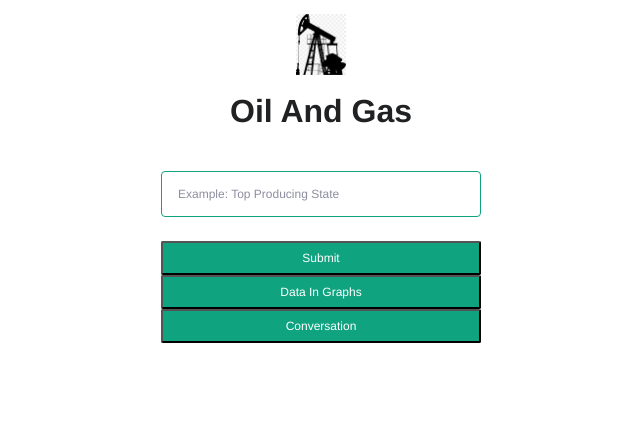
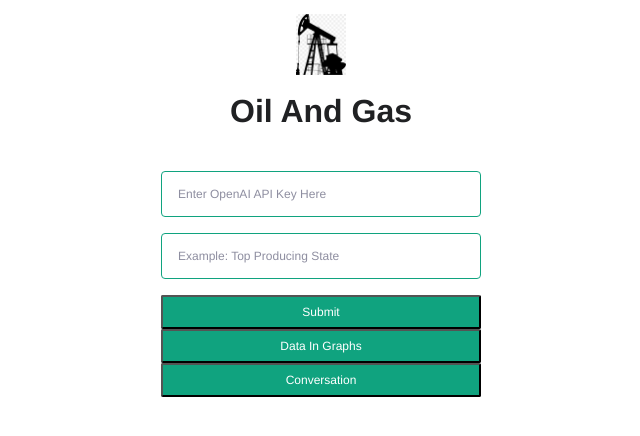
Before and after one commit to Optimus-Partha/DataFuel_Oil_And_Gas_Query_Tool, a Flask app: page / in a window 1280 px wide. Shown: the part 180-616 px from the top of the page, without its empty margins (319-959 px from the left). Run offline with Flask 3, Linux system fonts and the light colour scheme; some web fonts are replaced.

Commit message:
OpenAI API key option added

```diff
--- a/app.py
+++ b/app.py
@@ -12,11 +12,14 @@ conv_history = {'Qn:1':'','Ans:1':''}
 process_query_keywords = ["analytic", "process", "methodology","methodologys"]
 
 
+
 @app.route("/", methods=("GET", "POST"))
 def index():
     global graph_msg
     if request.method == "POST":
         query = request.form["query"]
+        openAI_API = request.form["openAI_API"]
+        os.environ['OPENAI_API_KEY'] = openAI_API
         pattern = "|".join(process_query_keywords)
         matches = re.findall(pattern.upper(), query.upper())
         # process query
@@ -55,4 +58,4 @@ def index():
 
 
 if __name__ == '__main__':
-    app.run(debug=False,host='0.0.0.0',port=8080)
+    app.run(debug=True,host='0.0.0.0',port=8080)
--- a/static/Conversation.txt
+++ /dev/null
@@ -1,5 +0,0 @@
-User: total number of producing fields
-DataFuel: There are 9433 producing fields in the field_data table.
-
-User: how many of them are from united states?
-DataFuel: There are 981 producing fields in the United States.
--- a/static/main.css
+++ b/static/main.css
@@ -47,7 +47,7 @@ input[type="text"] {
   padding: 12px 16px;
   border: 1px solid #10a37f;
   border-radius: 4px;
-  margin-bottom: 24px;
+  margin-bottom: 16px;
 }
 ::placeholder {
   color: #8e8ea0;
--- a/templates/index.html
+++ b/templates/index.html
@@ -14,7 +14,8 @@
   <h3>Oil And Gas</h3>
   <form action="/" method="post">
 <!--      <input type="text" name="animal_2" placeholder="Enter Your OpenAI API Key here" required /> -->
-        <input type="text" name="query" placeholder="Example: Top Producing State" required />
+      <input type="text" name="openAI_API" placeholder="Enter OpenAI API Key Here" required />
+      <input type="text" name="query" placeholder="Example: Top Producing State" required />
       <input type="submit" value="Submit" />
       <input type="button" value="Data In Graphs" onclick="window.location.href='{{ url_for('static', filename='bar_graph_line.png') }}'" />
       <input type="button" value="Conversation" onclick="window.location.href='{{ url_for('static', filename='Conversation.txt') }}'" download />
--- a/utils.py
+++ b/utils.py
@@ -13,7 +13,6 @@ server = 'field'
 database = 'field_data.db'
 model = 'gpt-3.5-turbo-0301'
 
-os.environ['OPENAI_API_KEY'] = "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" # Tirath
 
 custom_table_info = {
     "field_data": """CREATE TABLE field_data" (
```
